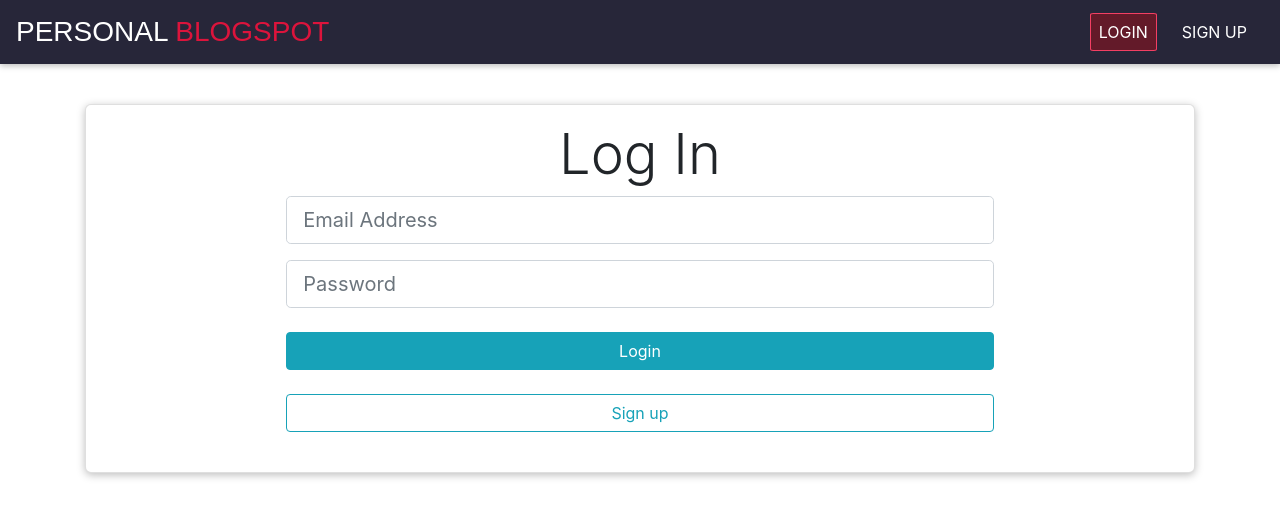
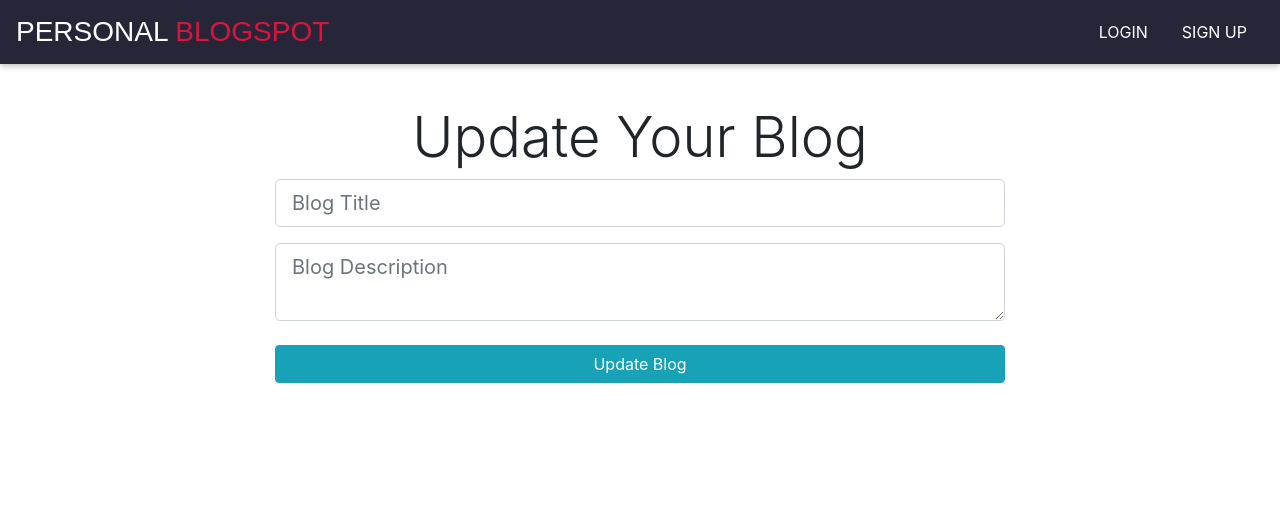
Before and after one commit to meetparikh12/personal-blogspot, a React (Create React App) app in the folder personal-blogspot-frontend/: page /blog/1 in a window 1280 px wide. Before the commit this address led to /. Shown: the top 518 px of the page. Built offline with nearby package versions, Linux system fonts and the light colour scheme.

Commit message:
Added Update Blog component

```diff
--- a/personal-blogspot-frontend/src/App.js
+++ b/personal-blogspot-frontend/src/App.js
@@ -8,6 +8,7 @@ import AddBlog from './blogs/container/add-blog';
 import SingleBlog from './blogs/container/single-blog';
 import Register from './user-management/container/register';
 import login from './user-management/container/login';
+import UpdateBlog from './blogs/container/update-blog';
 function App() {
   return (
     <Router>
@@ -19,6 +20,7 @@ function App() {
           <Route exact path="/all-blogs" component={AllBlogs}></Route>
           <Route exact path="/blogs/:userId" component={AuthorBlogs}></Route>
           <Route exact path="/blog/new" component={AddBlog}></Route>
+          <Route exact path="/blog/:blogId" component={UpdateBlog}></Route>
           <Route exact path="/blog/:blogId/:userId" component={SingleBlog}></Route>
           <Redirect to="/"/>
         </Switch>
--- a/personal-blogspot-frontend/src/blogs/container/single-blog.js
+++ b/personal-blogspot-frontend/src/blogs/container/single-blog.js
@@ -1,4 +1,6 @@
 import React from 'react'
+import {Link} from 'react-router-dom';
+
 import './single-blog.css';
 const BLOGS = [{
         id: 'b1',
@@ -73,6 +75,8 @@ class SingleBlog extends React.Component {
                     <div className="card-body blog-post__info">
                         <h2 className="card-title"><b>{currentBlog.title}</b></h2>
                         <p className="card-text text-justify">{currentBlog.description}</p>
+                        <Link to={`/blog/${this.props.match.params.blogId}`}><button className="btn btn-outline-info mr-3">EDIT BLOG</button></Link>
+                        <button className="btn btn-outline-danger">DELETE </button>
                         <hr/>
                         <p className="card-text"><small className="text-muted text-left"><i>Posted by <b>{currentBlog.creator.name}</b> on {currentBlog.date}</i></small></p>
                     </div>
--- a/personal-blogspot-frontend/src/blogs/container/update-blog.js
+++ b/personal-blogspot-frontend/src/blogs/container/update-blog.js
@@ -0,0 +1,53 @@
+import React, { Component } from 'react'
+
+export default class UpdateBlog extends Component {
+    constructor(props) {
+        super(props);
+        this.state = {
+            title : '',
+            description: ''
+        }
+        this.formChangeHandler = this.formChangeHandler.bind(this);
+        this.formSubmitHandler = this.formSubmitHandler.bind(this);
+    }
+
+    formChangeHandler(event){
+        this.setState({
+            [event.target.name] : event.target.value,
+        })
+    }
+
+    formSubmitHandler(event) {
+        event.preventDefault();
+        const updatedBlogPost = {
+            title: this.state.title,
+            description: this.state.description,
+        }
+        console.log(updatedBlogPost);
+    }
+    render() {
+        return (
+            <div className="update-blog">
+                <div className="container">
+                    <div className="row">
+                        <div className="col-md-8 m-auto">
+                            {/* <a href="#" className="btn btn-light">
+                                Back to Project Board
+                            </a> */}
+                            <h4 className="display-4 text-center">Update Your Blog</h4>
+                            <form onSubmit={this.formSubmitHandler}>
+                                <div className="form-group">
+                                    <input required type="text" className="form-control form-control-lg" onChange = {this.formChangeHandler} value={this.state.title} name="title" placeholder="Blog Title" />
+                                </div>
+                                <div className="form-group">
+                                    <textarea required className="form-control form-control-lg"  onChange = {this.formChangeHandler} value={this.state.description} placeholder="Blog Description" name="description"></textarea>
+                                </div>
+                                <input type="submit" value="Update Blog" className="btn btn-info btn-block mt-4" />
+                            </form>
+                        </div>
+                    </div>
+                </div>
+            </div>
+        )
+    }
+}
```
